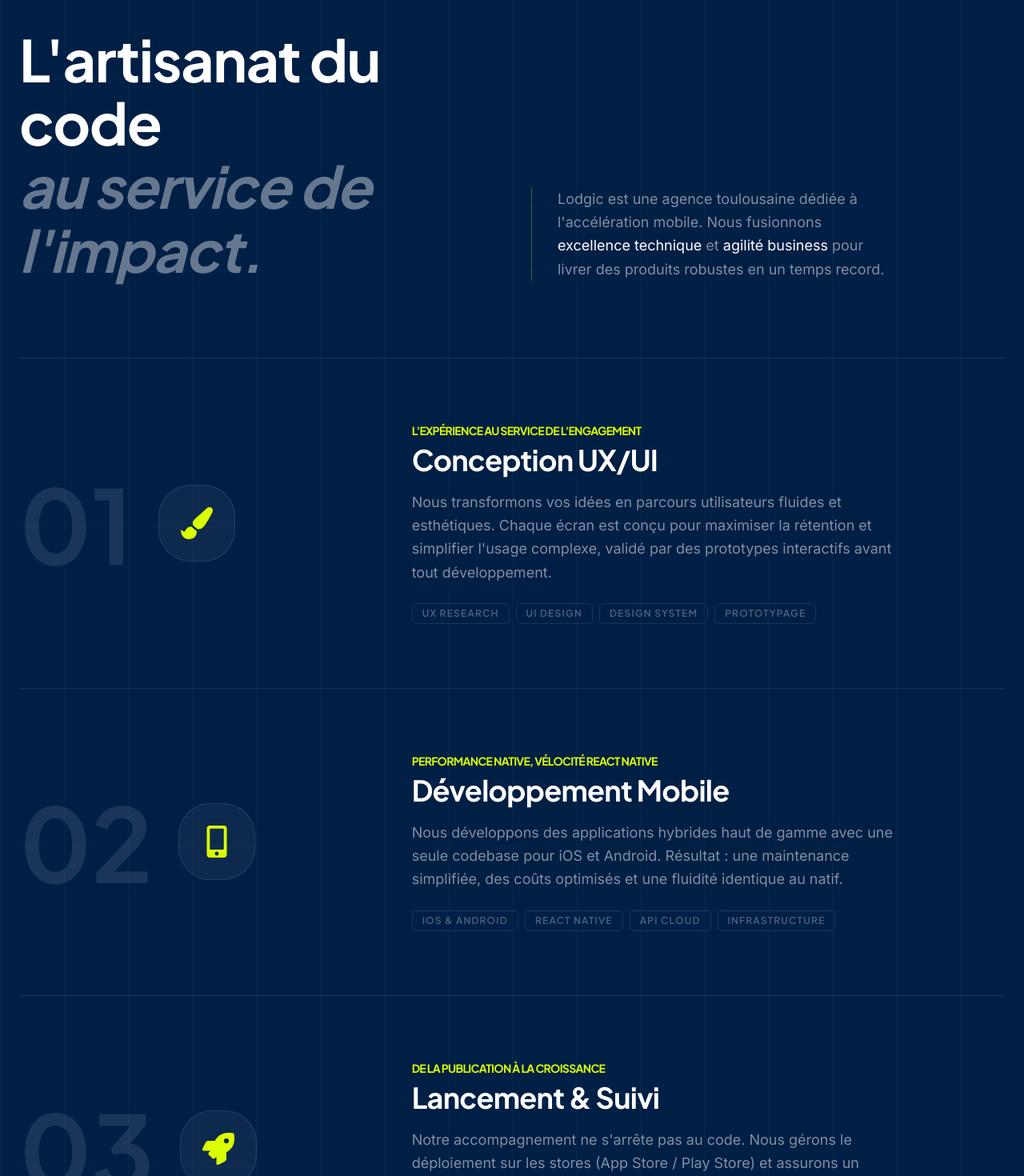
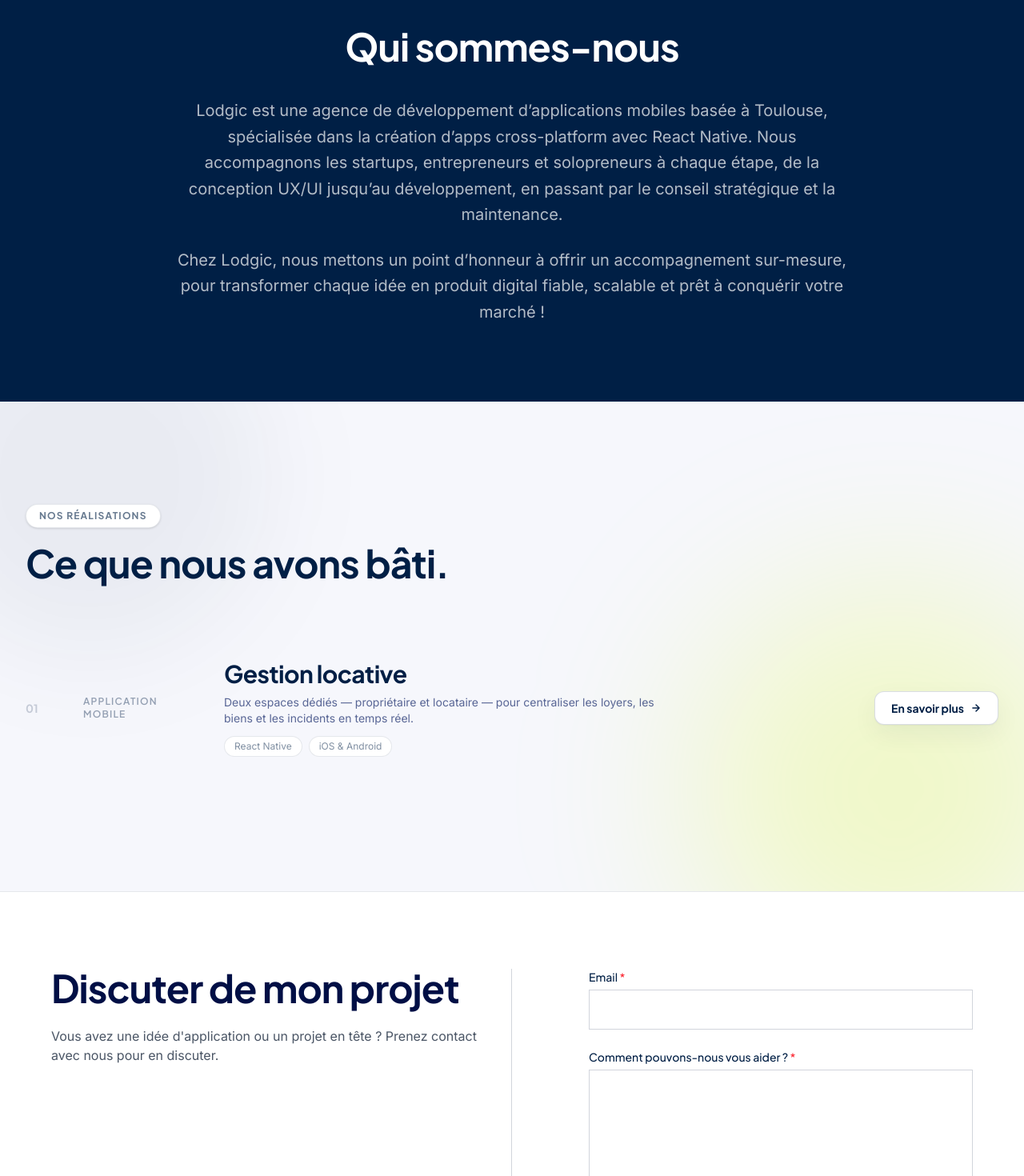
Before and after one commit to Lodgic-LLC/Landing-Website, a Next.js app: page / in a window 1280 px wide. Shown: the part 2240-3710 px from the top of the page at 80% size. Built offline with nearby package versions, Linux system fonts and the light colour scheme.

Commit message:
fix texte about section

```diff
--- a/src/components/pages/home/About.tsx
+++ b/src/components/pages/home/About.tsx
@@ -1,38 +1,4 @@
 "use client";
-import { FaPaintBrush, FaMobileAlt, FaRocket, FaChevronRight } from "react-icons/fa";
-
-const services = [
-  {
-    num: "01",
-    title: "Conception UX/UI",
-    subtitle: "L'expérience au service de l'engagement",
-    description:
-      "Nous transformons vos idées en parcours utilisateurs fluides et esthétiques. Chaque écran est conçu pour maximiser la rétention et simplifier l'usage complexe, validé par des prototypes interactifs avant tout développement.",
-    icon: FaPaintBrush,
-    tags: ["UX Research", "UI Design", "Design System", "Prototypage"],
-    color: "#DBFF00"
-  },
-  {
-    num: "02",
-    title: "Développement Mobile",
-    subtitle: "Performance native, vélocité React Native",
-    description:
-      "Nous développons des applications hybrides haut de gamme avec une seule codebase pour iOS et Android. Résultat : une maintenance simplifiée, des coûts optimisés et une fluidité identique au natif.",
-    icon: FaMobileAlt,
-    tags: ["iOS & Android", "React Native", "API Cloud", "Infrastructure"],
-    color: "#3b5bdb"
-  },
-  {
-    num: "03",
-    title: "Lancement & Suivi",
-    subtitle: "De la publication à la croissance",
-    description:
-      "Notre accompagnement ne s'arrête pas au code. Nous gérons le déploiement sur les stores (App Store / Play Store) et assurons un monitoring constant pour garantir la stabilité de votre produit.",
-    icon: FaRocket,
-    tags: ["ASO Opti", "Maintenance", "Analytics", "Scaling"],
-    color: "#0b2b63"
-  },
-];
 
 const About = () => {
   return (
@@ -41,101 +7,22 @@ const About = () => {
       className="relative overflow-hidden bg-[#001F45] py-16 md:py-24"
       aria-labelledby="about-heading"
     >
-      {/* ── Background decoration ── */}
-      <div className="absolute inset-x-0 top-0 h-px bg-gradient-to-r from-transparent via-[#DBFF00]/20 to-transparent" />
-      <div className="absolute inset-x-0 bottom-0 h-px bg-gradient-to-r from-transparent via-white/10 to-transparent" />
-
-      {/* Simplified Grid Pattern */}
-      <div
-        aria-hidden="true"
-        className="pointer-events-none absolute inset-0 opacity-[0.03]"
-        style={{
-          backgroundImage:
-            "linear-gradient(to right, white 1px, transparent 1px), linear-gradient(to bottom, white 1px, transparent 1px)",
-          backgroundSize: "80px 80px",
-        }}
-      />
-
-      {/* ── Content ── */}
-      <div className="relative z-10 mx-auto max-w-7xl px-6">
-        {/* Header Section */}
-        <div className="mb-16 md:mb-24">
-          <div className="grid grid-cols-1 md:grid-cols-2 gap-12 items-end">
-            <h2
-              id="about-heading"
-              className="text-4xl font-sofia-bold leading-[1.1] text-white md:text-6xl lg:text-7xl"
-            >
-              L&apos;artisanat du code <br />
-              <span className="text-white/40 italic">au service de l&apos;impact.</span>
-            </h2>
-            <p className="max-w-md font-inter text-lg leading-relaxed text-white/50 border-l border-[#DBFF00]/30 pl-8">
-              Lodgic est une agence toulousaine dédiée à l'accélération mobile. Nous fusionnons <span className="text-white">excellence technique</span> et <span className="text-white">agilité business</span> pour livrer des produits robustes en un temps record.
+      <div className="mx-auto max-w-4xl px-6">
+        <div className="text-center">
+          <h2
+            id="about-heading"
+            className="text-3xl md:text-5xl font-sofia-bold text-white mb-10"
+          >
+            Qui sommes-nous
+          </h2>
+          <div className="space-y-6 font-inter text-lg md:text-xl leading-relaxed text-white/70">
+            <p>
+              Lodgic est une agence de développement d’applications mobiles basée à Toulouse, spécialisée dans la création d’apps cross-platform avec React Native. Nous accompagnons les startups, entrepreneurs et solopreneurs à chaque étape, de la conception UX/UI jusqu’au développement, en passant par le conseil stratégique et la maintenance.
+            </p>
+            <p>
+              Chez Lodgic, nous mettons un point d’honneur à offrir un accompagnement sur-mesure, pour transformer chaque idée en produit digital fiable, scalable et prêt à conquérir votre marché !
             </p>
           </div>
-        </div>
-
-        {/* Vertical Editorial Layout (Replacing Cards) */}
-        <div className="space-y-4 md:space-y-0">
-          {services.map((service, index) => {
-            const Icon = service.icon;
-            return (
-              <div
-                key={index}
-                className="group relative flex flex-col md:flex-row items-start md:items-center py-12 md:py-20 border-t border-white/10 hover:bg-white/[0.02] transition-colors gap-8 md:gap-20"
-              >
-                {/* Visual side */}
-                <div className="flex items-center gap-8 md:w-1/3">
-                  <span className="text-6xl md:text-9xl font-sofia-bold text-white/10 transition-colors group-hover:text-[#DBFF00]/15 shrink-0">
-                    {service.num}
-                  </span>
-                  <div className="h-16 w-16 md:h-24 md:w-24 shrink-0 flex items-center justify-center rounded-2xl md:rounded-[2.5rem] bg-white/5 border border-white/10 transition-all duration-500 group-hover:bg-[#DBFF00] group-hover:shadow-[0_0_40px_rgba(219,255,0,0.2)]">
-                    <Icon className="h-6 w-6 md:h-10 md:w-10 text-[#DBFF00] transition-colors group-hover:text-[#001F45]" />
-                  </div>
-                </div>
-
-                {/* Content side */}
-                <div className="flex-1 space-y-4">
-                  <div className="space-y-1">
-                    <p className="text-[#DBFF00] text-sm font-sofia-bold uppercase tracking-tighter">
-                      {service.subtitle}
-                    </p>
-                    <h3 className="text-2xl md:text-4xl font-sofia-bold text-white leading-tight">
-                      {service.title}
-                    </h3>
-                  </div>
-
-                  <p className="max-w-2xl font-inter text-base md:text-lg leading-relaxed text-white/50 group-hover:text-white/70 transition-colors">
-                    {service.description}
-                  </p>
-
-                  <div className="flex flex-wrap gap-2 pt-2">
-                    {service.tags.map((tag, i) => (
-                      <span key={i} className="text-[10px] md:text-xs font-semibold uppercase tracking-widest text-white/30 border border-white/10 px-3 py-1 rounded-md">
-                        {tag}
-                      </span>
-                    ))}
-                  </div>
-                </div>
-
-                {/* Action indicator (Desktop only) */}
-                <div className="hidden md:flex opacity-0 -translate-x-4 group-hover:opacity-100 group-hover:translate-x-0 transition-all duration-500 text-[#DBFF00]">
-                  <FaChevronRight className="h-8 w-8" />
-                </div>
-              </div>
-            );
-          })}
-        </div>
-
-        {/* Final CTA Strip */}
-        <div className="mt-20 flex flex-col items-center border-t border-white/10 pt-20 text-center">
-            <h4 className="text-2xl font-sofia-bold text-white mb-6">Prêt à lancer votre projet ?</h4>
-            <a
-              href="/#contact"
-              className="inline-flex items-center gap-3 bg-[#DBFF00] text-[#001F45] px-8 py-4 rounded-full font-sofia-bold text-sm hover:scale-105 active:scale-95 transition-all shadow-[0_20px_40px_-10px_rgba(219,255,0,0.3)]"
-            >
-              Démarrer le voyage
-              <FaRocket className="h-4 w-4" />
-            </a>
         </div>
       </div>
     </section>
```
